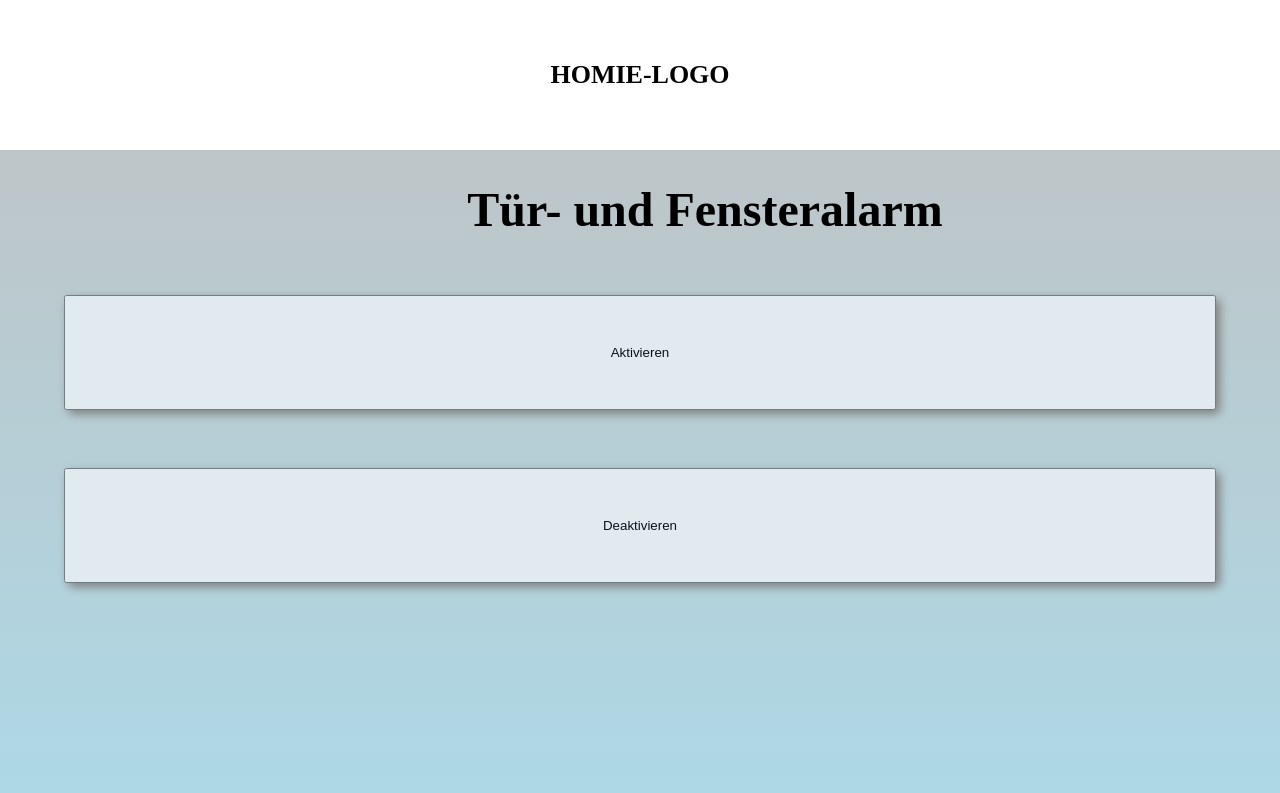
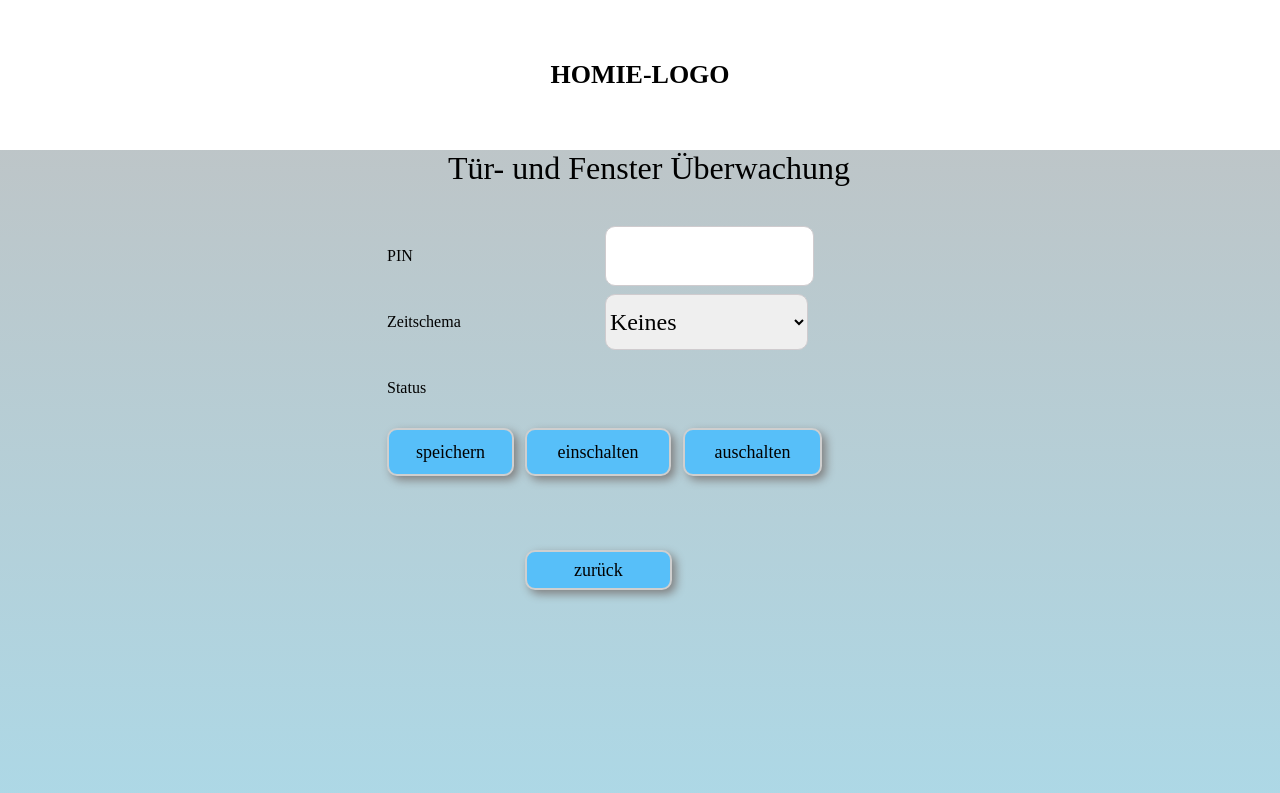
Before and after one commit to vambi/softwareengineering, a plain HTML site: page UI-Prototype/türundfenster.html in a window 1280 px wide. Drawn offline with nearby package versions, Linux system fonts and the light colour scheme.

Commit message:
version 2.0

```diff
--- a/UI-Prototype/alarmanlage.css
+++ b/UI-Prototype/alarmanlage.css
@@ -7,6 +7,8 @@ html{overflow: hidden;}
     overflow: hidden;
     top: 0px;
     left: 0px;
+    font-family: "Calibri Light";
+
 }
 
 .logo{
@@ -27,7 +29,10 @@ html{overflow: hidden;}
     height: 80%;
 }
 .auto-style1 {
-		font-size: x-large;
+		font-size: large;
+		font-family: "Calibri Light";
+		margin-left:10%;
+
 	}
 .auto-style2 {
 		margin-left: 200px;
@@ -40,13 +45,20 @@ html{overflow: hidden;}
     margin-top: 5%;
     width: 100%;
     height: 18%;
-    background-color: #57bff9;
-    line-height: 80px;
-    font-size: 28px;
-    font-weight: bold;
-    text-align: center;
-    color: white;
-    box-shadow: 4px 4px 10px grey;
-    border-radius: 5px;
-    letter-spacing: 1px;
+    }
+.button{
+	width:100%;
+	height:100%;
+	background-color:#57bff9;
+	border-style:solid;
+	border-color:#cfcfcf;
+	position:relative;
+	border-radius: 10px;
+	padding:1px;
+	display: inline-block;
+	cursor: pointer;
+	font-size:large;
+	box-shadow: 4px 4px 10px grey;
+    font-family: "Calibri Light";
+
 }
--- a/UI-Prototype/changepin.css
+++ b/UI-Prototype/changepin.css
@@ -7,6 +7,8 @@ html{overflow: hidden;}
     overflow: hidden;
     top: 0px;
     left: 0px;
+    font-family: "Calibri Light";
+
 }
 
 .logo{
@@ -50,6 +52,9 @@ html{overflow: hidden;}
 }
 .pin{
 	margin-left: 30%;
+	height:50%;
+	font-family: "Calibri Light";
+
 }
 .auto-style4 {
 	font-size: xx-large;
@@ -57,19 +62,10 @@ html{overflow: hidden;}
 .auto-style6 {
 	font-size: x-large;
 }
-.auto-style7 {
-	font-size: x-large;
-	border-style: solid;
-	border-width: 1px;
-}
 .auto-style8 {
 	border-width: 0px;
 	height: 50%;
 	margin-left: 10%;
-}
-.auto-style9 {
-	border-style: solid;
-	border-width: 1px;
 }
 .table{
     height:50%;
@@ -78,11 +74,27 @@ html{overflow: hidden;}
 .button{
 	width:90%;
 	height:90%;
+	background-color:#57bff9;
+	border-style:solid;
+	border-color:#cfcfcf;
+	position:relative;
+	border-radius: 10px;
+	padding:1px;
+	display: inline-block;
+	cursor: pointer;
+	box-shadow: 4px 4px 10px grey;
+    font-family: "Calibri Light";
+
 }
 input[type=text]{
-    width:90%;
+    width:95%;
     height:90%;
     border:1px solid #cfcbce;
     font-size: x-large;
+    border-radius: 10px;
+    box-shadow: 4px 4px 10px grey;
+    font-size:large;
+    font-family: "Calibri Light";
+
 
 }
--- a/UI-Prototype/innenraum.css
+++ b/UI-Prototype/innenraum.css
@@ -7,6 +7,8 @@ html{overflow: hidden;}
     overflow: hidden;
     top: 0px;
     left: 0px;
+    font-family: "Calibri Light";
+
 }
 
 .logo{
@@ -28,7 +30,8 @@ html{overflow: hidden;}
 }
 .auto-style1 {
 		font-size: xx-large;
-		margin-left:35%;
+		margin-left:37%;
+		float:left;
 	}
 .auto-style2 {
 		margin-left: 200px;
@@ -53,30 +56,33 @@ html{overflow: hidden;}
 }
 .innenraum{
 	width:100%;
-	height:70%;
+	height:50%;
 }
 .auto-style4 {
         width:50%;
         height:20%;
-		border-style: solid;
-		border-width: 1px;
-	}
+			}
 .table{
-	width:35%;
+	width:34.2%;
 	height:50%;
 	 margin-left:30%;
+	 float:left;
 }
 
 .table2{
-	width:40%;
+	width:35%;
 	height:15%;
 	margin-left:30%;
+	float:left;
 }
 input[type=text]{
     width:95%;
     height:90%;
     border:1px solid #cfcbce;
     font-size: x-large;
+    border-radius: 10px;
+    font-family: "Calibri Light";
+
 
 }
 select{
@@ -84,9 +90,25 @@ select{
     height:90%;
     border:1px solid #cfcbce;
     font-size: x-large;
+    border-radius: 10px;
+    font-family: "Calibri Light";
+
 
 }
 .button{
 	width:95%;
 	height:90%;
+	background-color:#57bff9;
+	border-style:solid;
+	border-color:#cfcfcf;
+	position:relative;
+	border-radius: 10px;
+	padding:1px;
+	display: inline-block;
+	cursor: pointer;
+	box-shadow: 4px 4px 10px grey;
+	font-size:large;
+    font-family: "Calibri Light";
+
+
 }
--- a/UI-Prototype/türundfenster.css
+++ b/UI-Prototype/türundfenster.css
@@ -2,8 +2,8 @@ html{overflow: hidden;}
 .content{
     position: absolute;
     background: linear-gradient(#c1c1c1, lightblue);
-    height: 100vh;
-    width: 100vw;
+    height: 100%;
+    width: 100%;
     overflow: hidden;
     top: 0px;
     left: 0px;
@@ -27,10 +27,12 @@ html{overflow: hidden;}
     height: 80%;
 }
 .auto-style1 {
-		font-size: x-large;
+		font-size: xx-large;
+		margin-left:35%;
+		float:left;
 	}
 .auto-style2 {
-		margin-left: 35%;
+		margin-left: 200px;
 	}
 
 
@@ -50,9 +52,71 @@ html{overflow: hidden;}
     border-radius: 5px;
     letter-spacing: 1px;
 }
-input[type=button]{
-    width:100%;
-    height:100%;
-    opacity:0.9;
+.innenraum{
+	width:100%;
+	height:50%;
+	position:relative;
+	font-family: "Calibri Light";
 
 }
+.auto-style4 {
+        width:50%;
+        height:20%;
+			}
+.table{
+	width:34.2%;
+	height:50%;
+	 margin-left:30%;
+	 float:left;
+	 position:relative;
+}
+
+.table2{
+	width:35%;
+	height:15%;
+	margin-left:30%;
+	float:left;
+	position:relative;
+}
+input[type=text]{
+    width:95%;
+    height:90%;
+    border:1px solid #cfcbce;
+    font-size: x-large;
+    border-radius: 10px;
+    font-family: "Calibri Light";
+
+
+}
+select{
+	width:95%;
+    height:90%;
+    border:1px solid #cfcbce;
+    font-size: x-large;
+    border-radius: 10px;
+    font-family: "Calibri Light";
+
+
+}
+.button{
+	width:95%;
+	height:90%;
+	background-color:#57bff9;
+	border-style:solid;
+	border-color:#cfcfcf;
+	position:relative;
+	border-radius: 10px;
+	padding:1px;
+	display: inline-block;
+	cursor: pointer;
+	box-shadow: 4px 4px 10px grey;
+	font-size:large;
+    font-family: "Calibri Light";
+
+}
+.auto-style7 {
+		font-size: xx-large;
+		margin-left: 35%;
+		float: left;
+		font-family: "Calibri Light";
+	}
--- a/UI-Prototype/türundfenster.html
+++ b/UI-Prototype/türundfenster.html
@@ -10,31 +10,43 @@
 
 	<style type="text/css">
 	</style>
-	<script lang="javascript">
+ <script lang="javascript">
         $(document).ready(function(){
             $('#aktivieren').click(function(){
-                           var pin=000;
-                            pi=prompt('Bitte Pin eingeben')
+                           var pin=1111;
+                            pi=$('#a').val();
                             if(pi==pin){
-                            alert('Alarm aktiviert!')
-                            }else{
-                            alert('Pin falsch')
-                            }
+                             $('#ergebnis').html('Alarm aktiviert!')
+                             }else{
+                            $('#ergebnis').html('Pin falsch !')                            }
 
 
                              })
              $('#deaktivieren').click(function(){
-                           var pin=000;
-                            pi=prompt('Bitte Pin eingeben')
+                           var pin=1111;
+                            pi=$('#a').val();
                             if(pi==pin){
-                            alert('Alarm deaktiviert!')
+                             $('#ergebnis').html('Alarm deaktiviert!')
                             }else{
-                            alert('Pin falsch')
+                            $('#ergebnis').html('Pin falsch !')
                             }
 
 
                              })
 
+              $('#speichern').click(function(){
+                           var pin=000;
+                            var pi=$('#a').val();
+
+                            if(pi==pin){
+                             $('#ergebnis').html('Speichern erfolgreich')
+                            }
+                            else{
+                            $('#ergebnis').html('Eingaben überprüfen')
+                            }
+
+
+                             })
 
 
 
@@ -47,19 +59,52 @@
 
     </script>
 
-
 </head>
 <body>
     <div class="content">
     <div class="logo">HOMIE-LOGO</div>
-    <div class="menu">
-         <div class="auto-style1">
-             <h1 class="auto-style2"><span lang="de">Tür- und Fensteralarm</span>
-		 </h1>
-		 </div>
-         <div class="menu-item"><input type="button" id="aktivieren" value="Aktivieren" class="button" ></div>
-        <div class="menu-item"><input type="button" id="deaktivieren" value="Deaktivieren" class="button" ></div>
-        </div>
-        </div>
-</body>
+
+    <div class="innenraum">
+
+
+
+
+    	<span lang="de" class="auto-style7">Tür- und Fenster Überwachung</span>
+    	<br>
+    	<br>
+    	<br>
+    	<br>
+    	<table class="table" >
+			<tr>
+				<td class="auto-style4" style="width: 142px">PIN</td>
+				<td class="auto-style4"><input type="text" id="a"></td>
+			</tr>
+						<tr>
+				<td class="auto-style4" >Zeitschema</td>
+				<td class="auto-style4"><select name="Select2" id="zs">
+				    <option>Keines</option>
+					<option>Schema 1</option>
+					<option>Schema 2</option>
+					</select>
+</td>
+			</tr>
+				<tr>
+				<td class="auto-style4" style="width: 142px">Status</td>
+				<td class="auto-style4"><p id="ergebnis"></p></td>
+			</tr>
+		</table>
+		<br>
+		<table class="table2">
+			<tr>
+				<td ><input type="button" id="speichern" value="speichern" class="button" ></td>
+				<td ><input type="button" id="aktivieren" value="einschalten" class="button" ></td>
+				<td ><input type="button" id="deaktivieren" value="auschalten" class="button" ></td>
+			</tr>
+		</table>
+
+		</div>
+
+    <input type="button" id="back" value="zurück" class="button" style="width: 11.5%; height: 5%;margin-left:41%" onclick="window.location.href='alarmanlage-main.html'">
+    </div>
+    </body>
 </html>
```
Also changed, not shown: UI-Prototype/alarmanlage-main.html (+3 -3 lines), UI-Prototype/changepin.html (+4 -3 lines), UI-Prototype/innenraum.html (+8 -8 lines).
